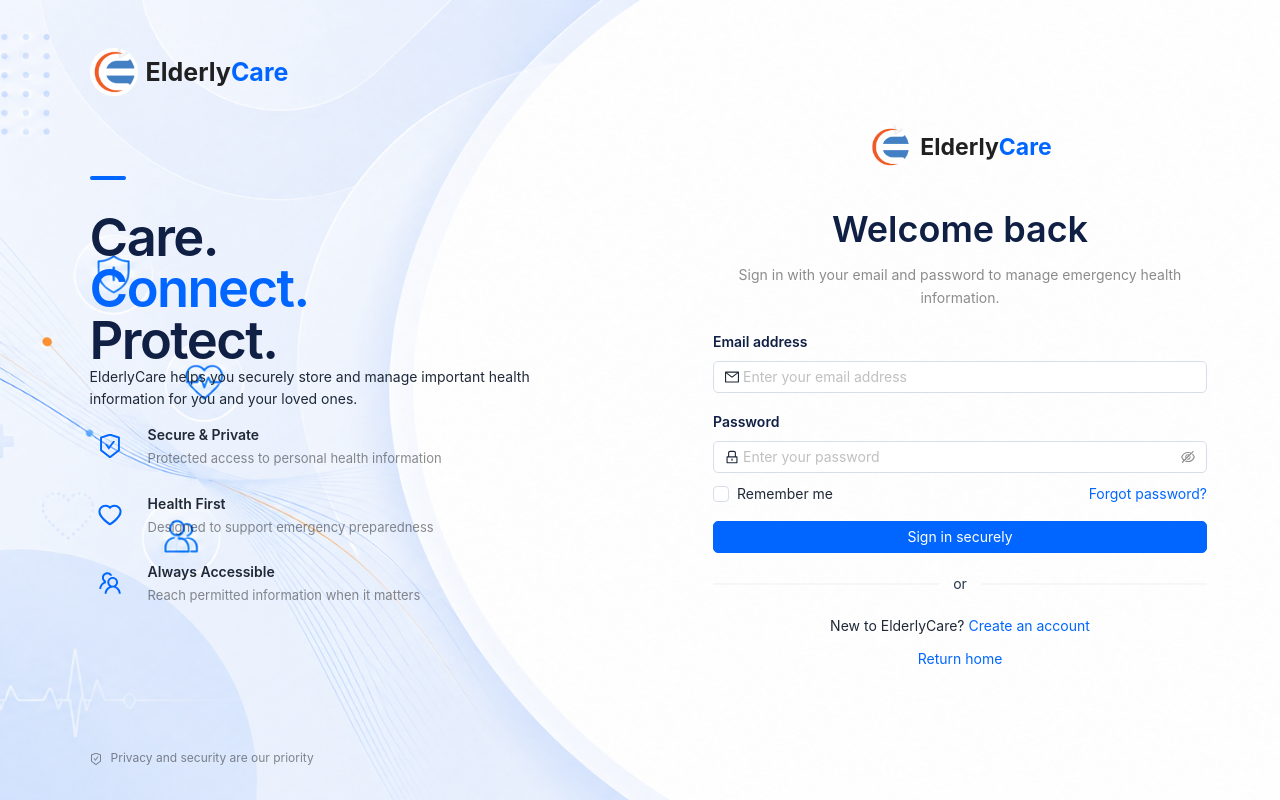
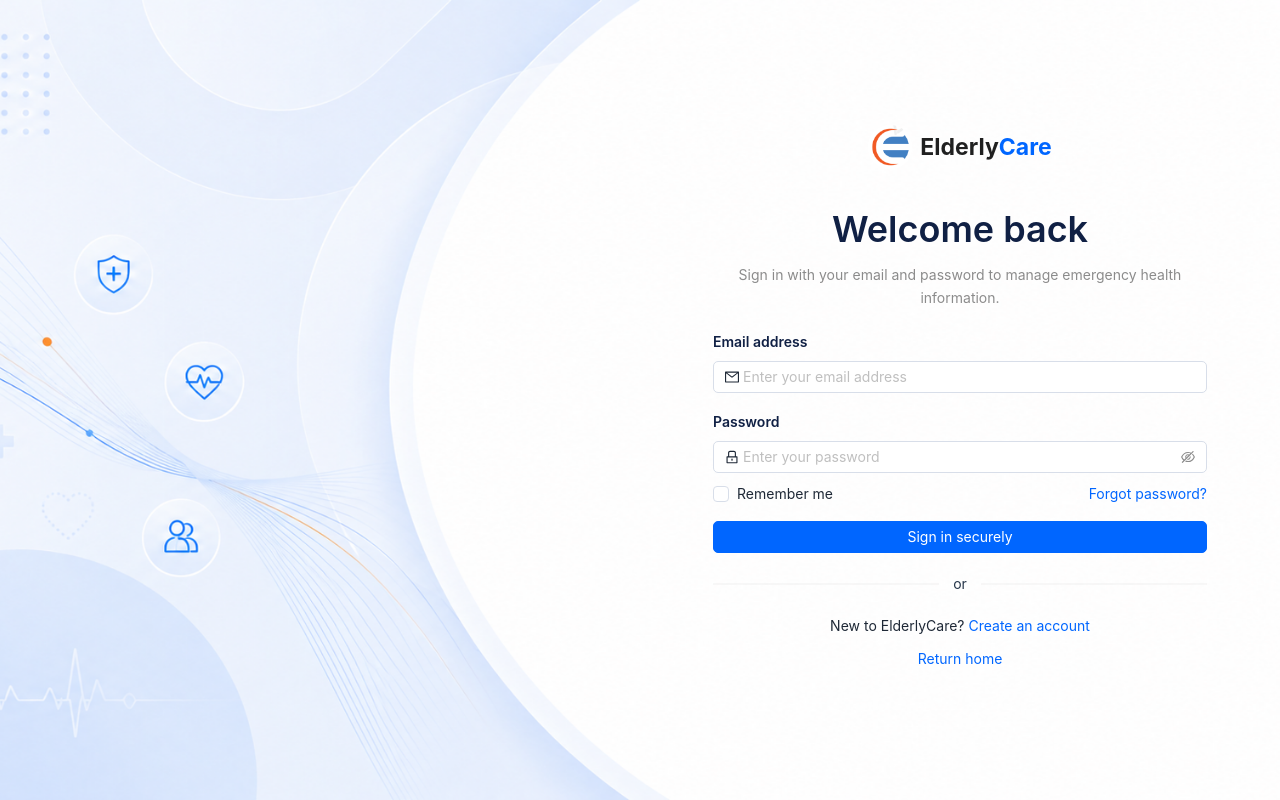
Before and after one commit to kaif8077/elderly-care, a React (Vite) app in the folder frontend/: page /login in a window 1280 px wide. Built offline with nearby package versions, Linux system fonts and the light colour scheme; no server answers.

Commit message:
Show background only beside authentication forms

```diff
--- a/frontend/src/components/AuthShowcase.css
+++ b/frontend/src/components/AuthShowcase.css
@@ -13,21 +13,9 @@
   background-repeat: no-repeat;
 }
 .auth-showcase {
-  position: relative;
-  display: flex;
   min-width: 0;
   height: 100%;
-  flex-direction: column;
-  padding: clamp(30px, 6vh, 64px) clamp(54px, 7vw, 118px) clamp(26px, 4vh, 48px);
-  overflow: hidden;
   background: transparent;
-}
-.auth-showcase > * {
-  position: relative;
-  z-index: 1;
-}
-.auth-showcase-logo {
-  width: max-content;
 }
 .auth-brand-lockup {
   display: inline-flex;
@@ -49,71 +37,6 @@
 }
 .auth-brand-lockup strong span {
   color: #0066ff;
-}
-.auth-showcase-copy {
-  width: min(100%, 500px);
-  margin: clamp(42px, 10vh, 112px) 0 0;
-}
-.auth-showcase-line {
-  display: block;
-  width: 36px;
-  height: 4px;
-  margin-bottom: clamp(20px, 4vh, 34px);
-  border-radius: 99px;
-  background: #0066ff;
-}
-.auth-showcase h1.ant-typography {
-  margin: 0;
-  color: #102044;
-  font-size: clamp(44px, 4.1vw, 62px);
-  line-height: 0.98;
-  letter-spacing: -0.03em;
-}
-.auth-showcase h1 strong {
-  color: #0066ff;
-}
-.auth-showcase-copy > p.ant-typography {
-  max-width: 430px;
-  margin: clamp(18px, 3vh, 30px) 0 clamp(22px, 4vh, 38px);
-  color: #3f4f6d;
-  font-size: 15px;
-  line-height: 1.65;
-}
-.auth-benefits {
-  gap: 24px !important;
-}
-.auth-benefits > .ant-space-item > div {
-  display: flex;
-  align-items: center;
-  gap: 18px;
-}
-.auth-benefits > .ant-space-item > div > span {
-  display: grid;
-  width: 40px;
-  height: 40px;
-  flex: 0 0 40px;
-  place-items: center;
-  color: #0066ff;
-  font-size: 24px;
-}
-.auth-benefits > .ant-space-item > div > div {
-  display: flex;
-  flex-direction: column;
-  gap: 2px;
-}
-.auth-benefits .ant-typography-strong {
-  color: #102044;
-  font-size: 14px;
-}
-.auth-benefits .ant-typography-secondary {
-  font-size: 13px;
-}
-.auth-showcase-footer {
-  display: flex;
-  align-items: center;
-  gap: 9px;
-  margin-top: auto;
-  font-size: 12px;
 }
 .care-auth-card.ant-card {
   position: relative;
@@ -232,18 +155,6 @@
   }
 }
 @media (max-height: 760px) and (min-width: 901px) {
-  .auth-showcase {
-    padding-block: 38px 30px;
-  }
-  .auth-showcase-copy {
-    margin-top: 48px;
-  }
-  .auth-showcase-copy > p.ant-typography {
-    margin-block: 18px 24px;
-  }
-  .auth-benefits {
-    gap: 16px !important;
-  }
   .care-auth-card > .ant-card-body {
     padding-block: 24px !important;
   }
--- a/frontend/src/components/AuthShowcase.js
+++ b/frontend/src/components/AuthShowcase.js
@@ -1,61 +1,6 @@
-import { SafetyCertificateOutlined, HeartOutlined, TeamOutlined } from '@ant-design/icons';
-import { Space, Typography } from 'antd';
-import AuthBrand from './AuthBrand';
 import './AuthShowcase.css';
 
-const { Paragraph, Text, Title } = Typography;
-
-const AuthShowcase = ({ admin = false }) => (
-  <aside className="auth-showcase" aria-label="About ElderlyCare">
-    <AuthBrand className="auth-showcase-logo" />
-    <div className="auth-showcase-copy">
-      <span className="auth-showcase-line" />
-      <Title level={1}>
-        {admin ? 'Manage.' : 'Care.'}
-        <br />
-        <strong>{admin ? 'Review.' : 'Connect.'}</strong>
-        <br />
-        Protect.
-      </Title>
-      <Paragraph>
-        {admin
-          ? 'A secure workspace for managing ElderlyCare members, emergency activity, and protected account operations.'
-          : 'ElderlyCare helps you securely store and manage important health information for you and your loved ones.'}
-      </Paragraph>
-      <Space direction="vertical" size={20} className="auth-benefits">
-        <div>
-          <span>
-            <SafetyCertificateOutlined />
-          </span>
-          <div>
-            <Text strong>Secure &amp; Private</Text>
-            <Text type="secondary">Protected access to personal health information</Text>
-          </div>
-        </div>
-        <div>
-          <span>
-            <HeartOutlined />
-          </span>
-          <div>
-            <Text strong>Health First</Text>
-            <Text type="secondary">Designed to support emergency preparedness</Text>
-          </div>
-        </div>
-        <div>
-          <span>
-            <TeamOutlined />
-          </span>
-          <div>
-            <Text strong>Always Accessible</Text>
-            <Text type="secondary">Reach permitted information when it matters</Text>
-          </div>
-        </div>
-      </Space>
-    </div>
-    <Text type="secondary" className="auth-showcase-footer">
-      <SafetyCertificateOutlined /> Privacy and security are our priority
-    </Text>
-  </aside>
-);
+// Keeps the desktop image panel separate from the authentication form.
+const AuthShowcase = () => <aside className="auth-showcase" aria-hidden="true" />;
 
 export default AuthShowcase;
```
